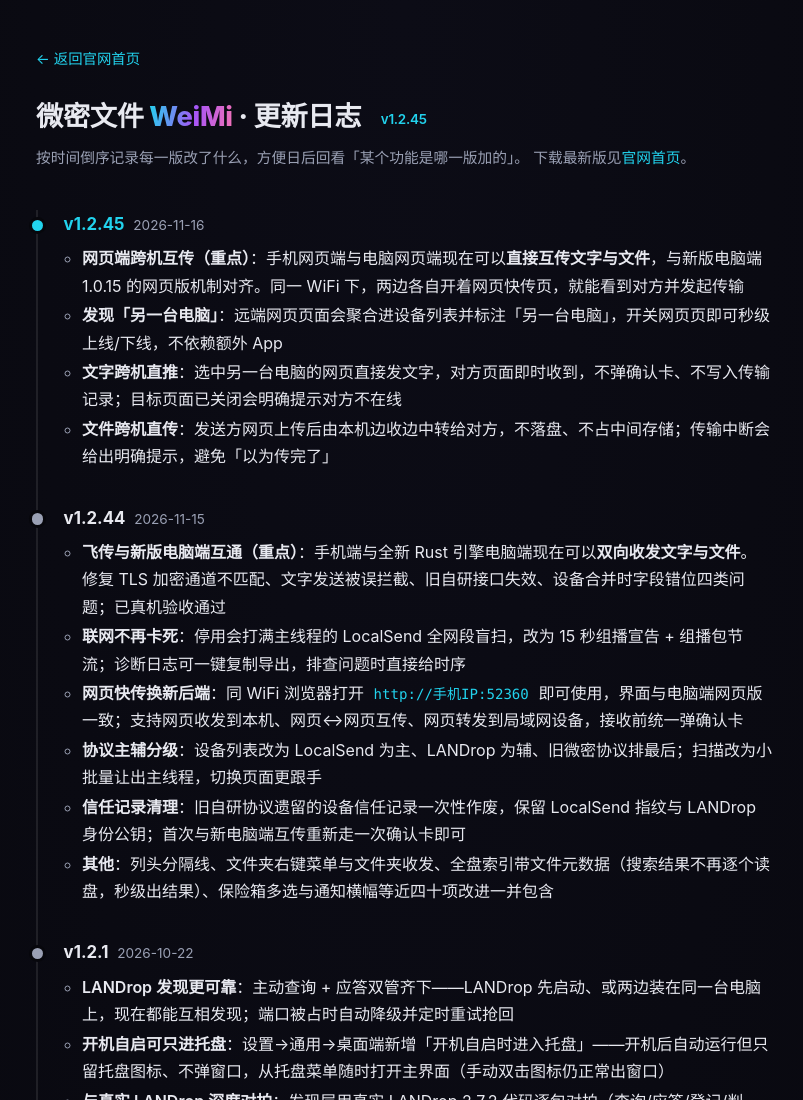
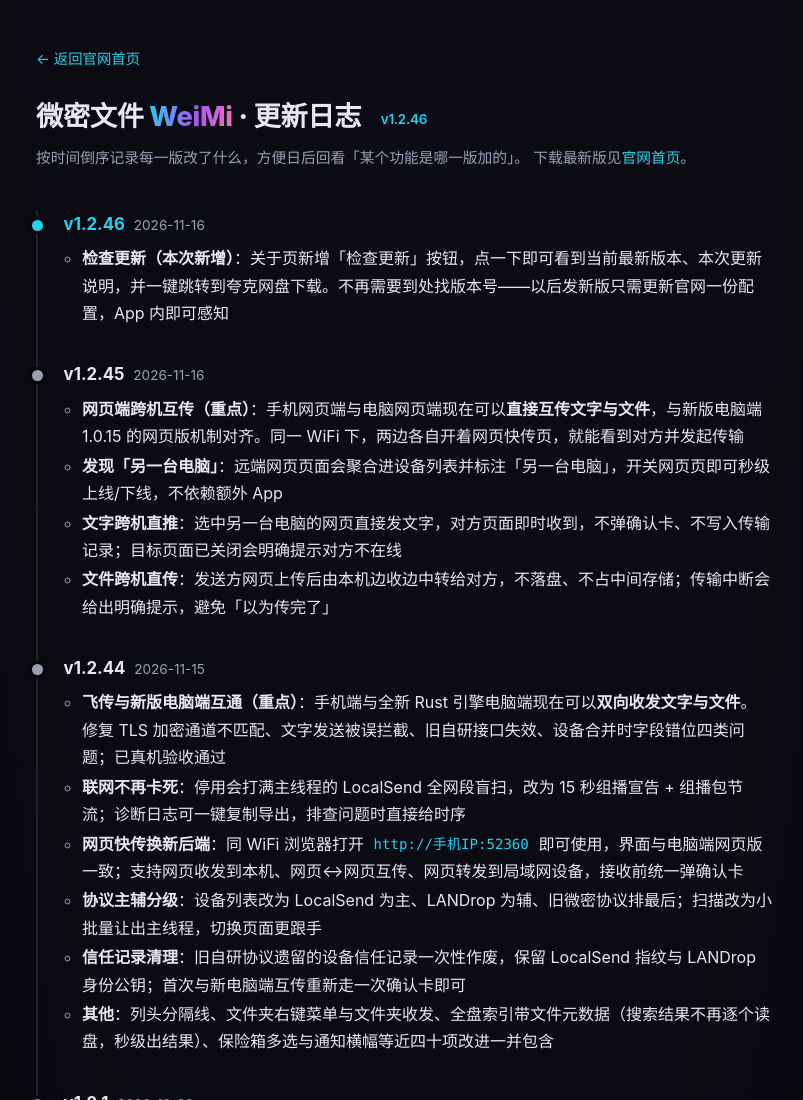
Before and after one commit to weimi95/weimi95.github.io, a plain HTML site: page weimi/app-changelog.html in a window 1280 px wide. Shown: the top 1100 px of the page, without its empty margins (236-1039 px from the left). Drawn offline with Linux system fonts and the light colour scheme.

```diff
--- a/weimi/app-changelog.html
+++ b/weimi/app-changelog.html
@@ -131,7 +131,7 @@ footer { margin-top: 2.6rem; color: var(--muted); font-size: 0.88rem; }
 <main>
   <a class="back" href="/weimi/">← 返回官网首页</a>
   <header>
-    <h1>微密文件 <span class="grad">WeiMi</span> · 更新日志<span class="badge">v1.2.45</span></h1>
+    <h1>微密文件 <span class="grad">WeiMi</span> · 更新日志<span class="badge">v1.2.46</span></h1>
     <p class="sub">
       按时间倒序记录每一版改了什么，方便日后回看「某个功能是哪一版加的」。
       下载最新版见<a href="/weimi/">官网首页</a>。
@@ -140,6 +140,12 @@ footer { margin-top: 2.6rem; color: var(--muted); font-size: 0.88rem; }
 
   <ul class="log">
     <li class="current">
+      <span class="ver">v1.2.46</span><span class="date">2026-11-16</span>
+      <ul class="changes">
+        <li><strong>检查更新（本次新增）</strong>：关于页新增「检查更新」按钮，点一下即可看到当前最新版本、本次更新说明，并一键跳转到夸克网盘下载。不再需要到处找版本号——以后发新版只需更新官网一份配置，App 内即可感知</li>
+      </ul>
+    </li>
+    <li>
       <span class="ver">v1.2.45</span><span class="date">2026-11-16</span>
       <ul class="changes">
         <li><strong>网页端跨机互传（重点）</strong>：手机网页端与电脑网页端现在可以<strong>直接互传文字与文件</strong>，与新版电脑端 1.0.15 的网页版机制对齐。同一 WiFi 下，两边各自开着网页快传页，就能看到对方并发起传输</li>
--- a/weimi/update.json
+++ b/weimi/update.json
@@ -1,7 +1,8 @@
 {
-  "latest": "1.2.45",
+  "latest": "1.2.46",
   "url": "https://pan.quark.cn/s/e60186a6d3ee",
   "notes": [
+    "新增「检查更新」按钮：关于页一键查看最新版本并跳转网盘下载",
     "网页端跨机互传：手机网页端与电脑网页端可直接互传文字与文件",
     "远端页面标注「另一台电脑」，同一 WiFi 下可发现对方并发起传输",
     "文字直推不弹确认卡、不写记录；文件走 relay 边收边中转、不落盘",
```
Also changed, not shown: weimi/app.html (+1 -1 lines).
